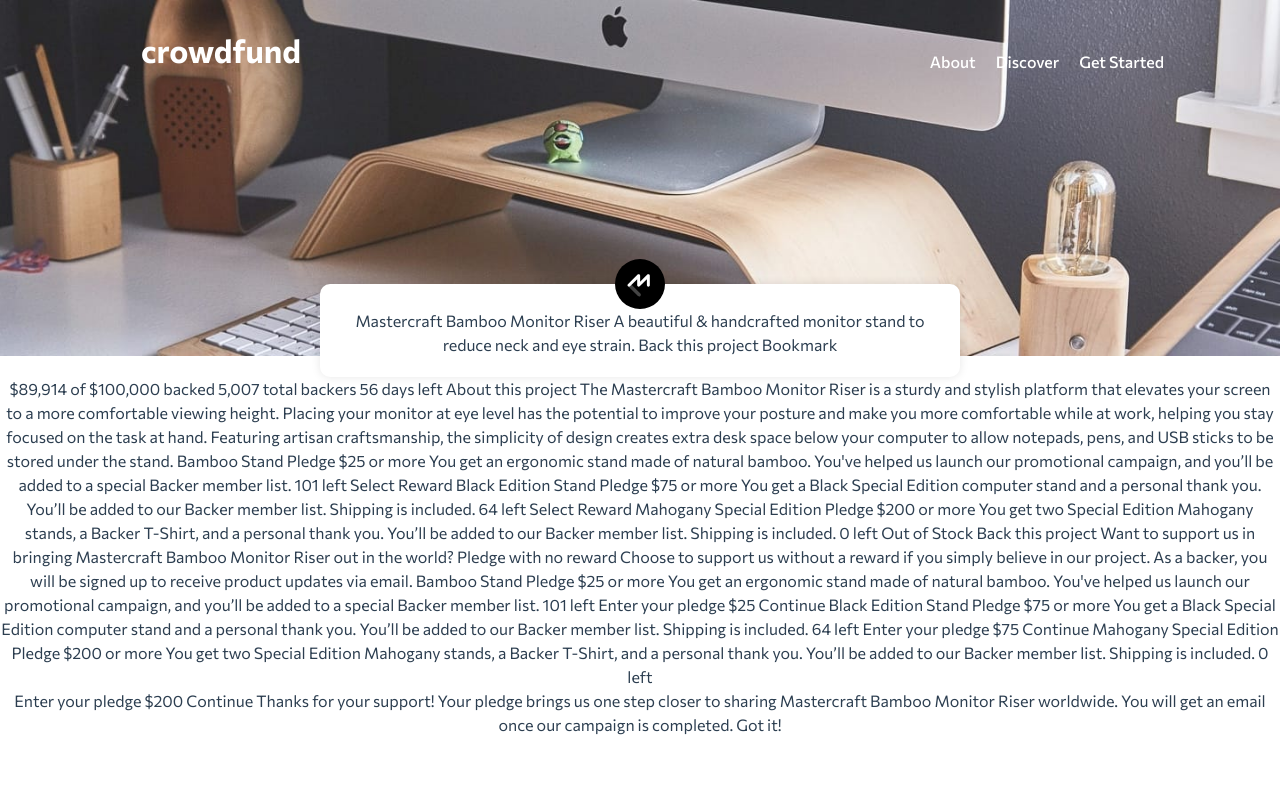
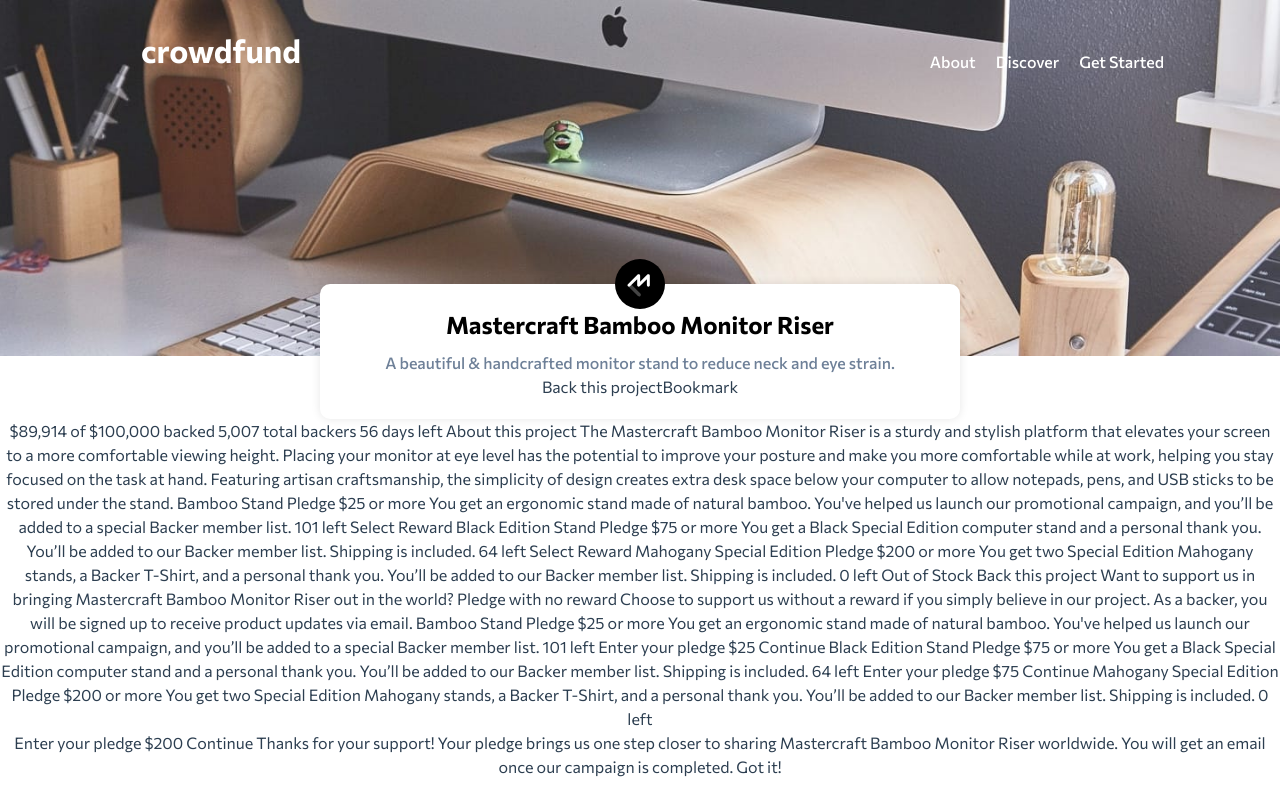
Before and after one commit to CHEGEBB/Mastering-Vue-Journey, a Vue app in the folder crowdfunding-product-page-main/: page / in a window 1280 px wide. Built offline with nearby package versions, Linux system fonts and the light colour scheme.

Commit message:
Refactor header styling in App.vue: Update header content and add buttons

```diff
--- a/crowdfunding-product-page-main/src/App.vue
+++ b/crowdfunding-product-page-main/src/App.vue
@@ -19,12 +19,20 @@
         <div class="logo-con">
           <img :src="logoCon" alt="logo">
         </div>
+        <h1 class="text-2xl font-bold text-black">Mastercraft Bamboo Monitor Riser</h1>
+        <p>A beautiful & handcrafted monitor stand to reduce neck and eye strain.</p>
 
-      Mastercraft Bamboo Monitor Riser
-      A beautiful & handcrafted monitor stand to reduce neck and eye strain.
+        <div>
+          <button>
+            Back this project
+          </button>
+          <button>
+            Bookmark
 
-      Back this project
-      Bookmark
+          </button>
+        </div>
+
+
     </div>
 
       $89,914 of $100,000 backed
@@ -197,6 +205,12 @@ nav ul li {
   width: 50%;
   margin-top: -100px;
 }
+.master p{
+  font-size: 1rem;
+  color: #6e8098;
+  margin: 10px 0 0 0;
+  font-weight: 500;
+}
 .master .logo-con {
   display: flex;
   justify-content: center;
```
